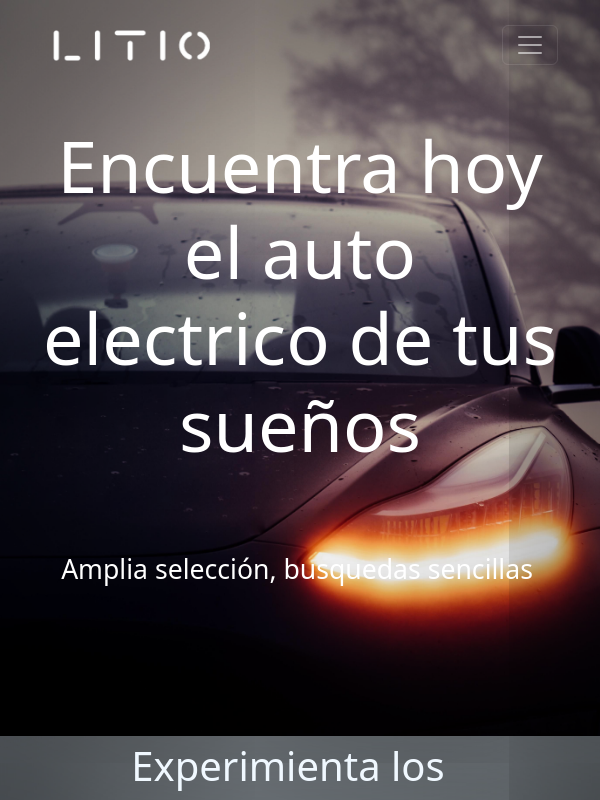
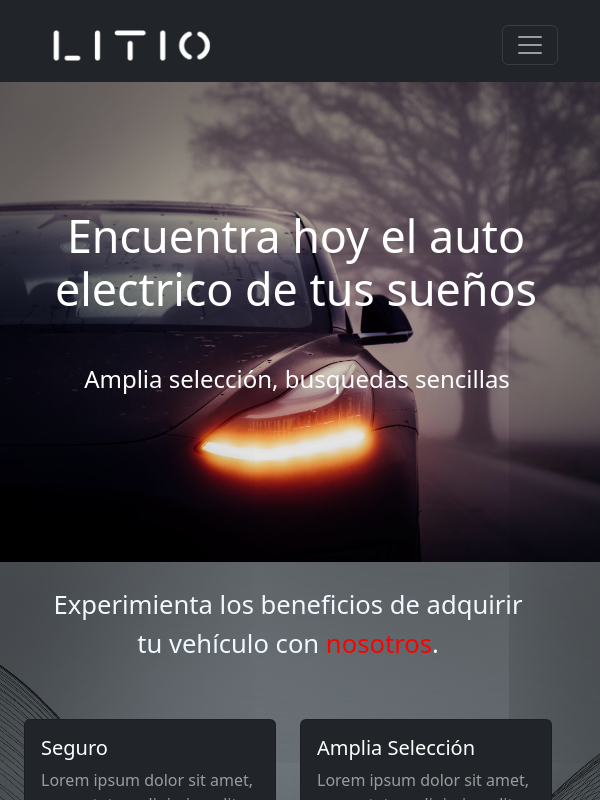
Before and after one commit to Project-Litio/Code, a React (Vite) app in the folder Client/: page / in a window 600 px wide. Shown: the top 800 px of the page. Built offline with nearby package versions, Linux system fonts and the light colour scheme; a web font is replaced by a local one.

Commit message:
landingpage fixed?

```diff
--- a/Client/src/App.jsx
+++ b/Client/src/App.jsx
@@ -15,7 +15,7 @@ function App() {
     <div className='bg-dark'>
 
       <Router >
-
+      <Navbar/>
         <Routes>
           <Route path='/' exact Component={Home}></Route>
           <Route path='/collection' Component={Navbar}></Route>
--- a/Client/src/components/Navbar.jsx
+++ b/Client/src/components/Navbar.jsx
@@ -11,7 +11,7 @@ import {
 const Navbar = () => {
   return (
 
-      <nav className="navbar navbar-expand-lg bg-transparent" data-bs-theme="dark">
+      <nav className="navbar navbar-expand-lg bg-dark pb-3" data-bs-theme="dark">
         <div className="container pt-3">
           <Link className="navbar-brand " to='/'><img src={img} alt="Litio" width={180} />  </Link>
           <button className="navbar-toggler" type="button" data-bs-toggle="collapse" data-bs-target="#navbarNav" aria-controls="navbarNav" aria-expanded="false" aria-label="Toggle navigation">
--- a/Client/src/components/hero.jsx
+++ b/Client/src/components/hero.jsx
@@ -7,7 +7,7 @@ const Hero = () => {
   return (
     <div className="hero back1" >
 
-      <Navbar/>
+
       <div className="container">
         <h1>Encuentra hoy el auto electrico  de tus sueños</h1>
         <h2>Amplia selección, busquedas sencillas</h2>
--- a/Client/src/components/services.jsx
+++ b/Client/src/components/services.jsx
@@ -39,9 +39,9 @@ const Services = () => {
   return (
     <div className='serv back2 align-items-center ' >
 
-        <div className="row exp  align-items-center w-100 px-5 ">
-          <div className="us col-12  ">
-            <div className='mx-5'>
+        <div className="row exp  align-items-center w-100 px-0 us pt-4">
+          <div className=" col-12  ">
+            <div className='mx-5 '>
               Experimienta los beneficios de adquirir tu vehículo con <font color="Red"> nosotros</font>.
             </div>
 
@@ -49,7 +49,7 @@ const Services = () => {
 
         </div>
 
-        <div className="row justify-content-between   align-items-center w-100 px-5 py-5">
+        <div className="row justify-content-between   align-items-center w-100 px-4 py-5">
           <div className="col-12 col-sm-6 col-md-4 py-2">
             <Card title={cards[0].title} text={cards[0].test} />
             </div>
--- a/Client/src/components/style.css
+++ b/Client/src/components/style.css
@@ -5,12 +5,12 @@
   height: auto;
   background-size: cover;
   position: relative;
-  min-height: 92vh;
+  height: 92vh;
   box-shadow: inset 0px 0px 600px rgba(0,0,0,0.9);
 }
 
 .serv{
-  height:70vh;
+  height:80vh;
   background-size: cover;
 }
 .back1{
@@ -26,22 +26,23 @@
 .hero h1 {
   display: flex;
   height: 65vh;
-  margin-left: 45vw;
+  margin-left: 50%;
   padding-right: 1vh;
-  margin-top: -5vh;
   align-items: center;
   color: white;
-  font-size: 5vw;
-  margin-bottom: -10vh;
+  font-size: 3.5vw;
+  margin-bottom: -20vh;
 }
 
 .hero h2{
   display: flex;
+  margin-top: -10vh;
   margin-left: 50%;
   padding-right: 1vw;
   align-items: center;
   color: white;
-  text-align: center;
+
+  font-size: 2vw;
 }
 
 .active{
@@ -69,40 +70,21 @@
 }
 
 .us{
-  font-size: 3rem;
+  font-size: 3em;
   text-align: center;
   font-weight: 500;
   color: aliceblue;
 }
 
-@media (max-width:600px) {
-  .us{
-    font-size: 2.5rem;
-  }
-  .serv{
-    background-size: cover;
-    height: 110vh;
-  }
+@media (max-width:1500px) and (min-width:1300px){
   .hero h1{
-    font-size: 10vw;
-    margin-left: 0%;
-    padding-right: 0rem;
-    justify-content: center;
-    text-align: center;
-    margin-bottom: 0%;
-  }
+    font-size: 4vw;
+}
+.hero h2{
+  margin-top: 2%;
+}
+}
 
-    .hero h2{
-      align-items: center;
-      margin-left: 0%;
-      justify-content: center;
-    }
-    .hero{
-      align-items: center;
-      justify-content: center;
-    }
-
-}
 
 .footer{
   background-color: #2A2B2E ;
@@ -117,46 +99,115 @@
 
 
 
-@media (max-width:450px) {
-  .us{
-    font-size: 2.2rem;
-  }
 
-  .hero h1{
-    margin-top: 50vh;
-  }
-
-}
 
 #card{
   margin-left: 12%;
 }
 
-@media (max-width:1000px) and (min-width:600px){
+@media (max-width:1300px) and (min-width:1000px){
   .hero h1{
+    height: 50vh;
   font-size: 4.5em;
   margin-left: 0%;
   padding-right: 0rem;
   justify-content: center;
   text-align: center;
-  margin-bottom: 0%;
+
 }
 
   .hero h2{
+    margin-top: 7vw;
     align-items: center;
     margin-left: 0%;
     justify-content: center;
+    font-size: 2em;
+    text-align: center;
   }
   .hero{
     align-items: center;
     justify-content: center;
+    height: 70vh;
   }
 
   .serv{
-    height: 85vh;
+    height: 80vh;
+  }
+
+
+}
+
+@media (max-width:1000px) and (min-width:600px) {
+
+
+  .hero h1{
+    font-size: 6.5vw;
+    margin-left: 0;
+    text-align: center;
+    height: 30vh;
+  }
+  .hero h2{
+    margin-top: 25%;
+    align-items: center;
+    margin-left: 0%;
+    justify-content: center;
+    font-size: 3.5vw;
+    text-align: center;
+  }
+  .hero{
+    height: 60vw;
+  }
+  .serv{
+    background-size: cover;
+    height: fit-content;
+  }
+
+  .us{
+    height: fit-content;
   }
 }
 
+
+@media (max-width:600px) and (min-width:300px) {
+
+  .hero{
+    height: 60vh;
+  }
+
+
+
+
+  .hero h1{
+    font-size: 2.8em;
+    height: 45vh;
+    margin-left: 0%;
+    margin-bottom: -15%;
+    justify-content: center;
+    text-align: center;
+  }
+
+  .hero h2{
+    align-items: center;
+    margin-top: 0%;
+    font-size: 1.5em;
+    text-align: center;
+    justify-content: center;
+    margin-left: 0;
+  }
+
+  .serv{
+    height: fit-content;
+  }
+
+
+  .us{
+    font-size: 1.6rem;
+    height: fit-content;
+  }
+
+
+
+}
 
 .return{
   background-color: #1C2631;
--- a/Client/src/index.css
+++ b/Client/src/index.css
@@ -1,5 +1,5 @@
 :root {
   color-scheme: light dark;
   color: rgba(255, 255, 255, 0.87);
-  background-color: #2A2B2E;
+  background-color: #474747;
 }
```
